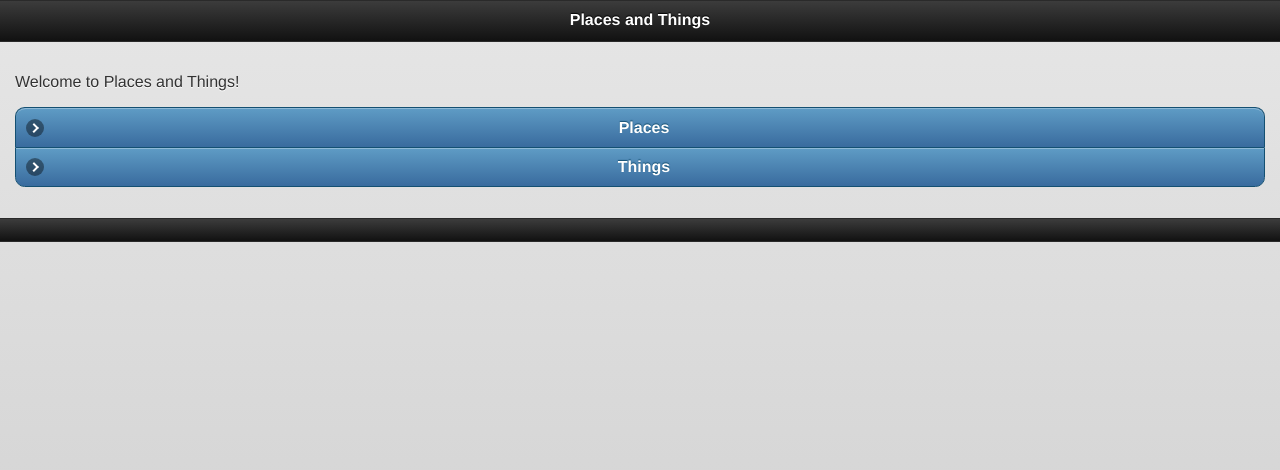
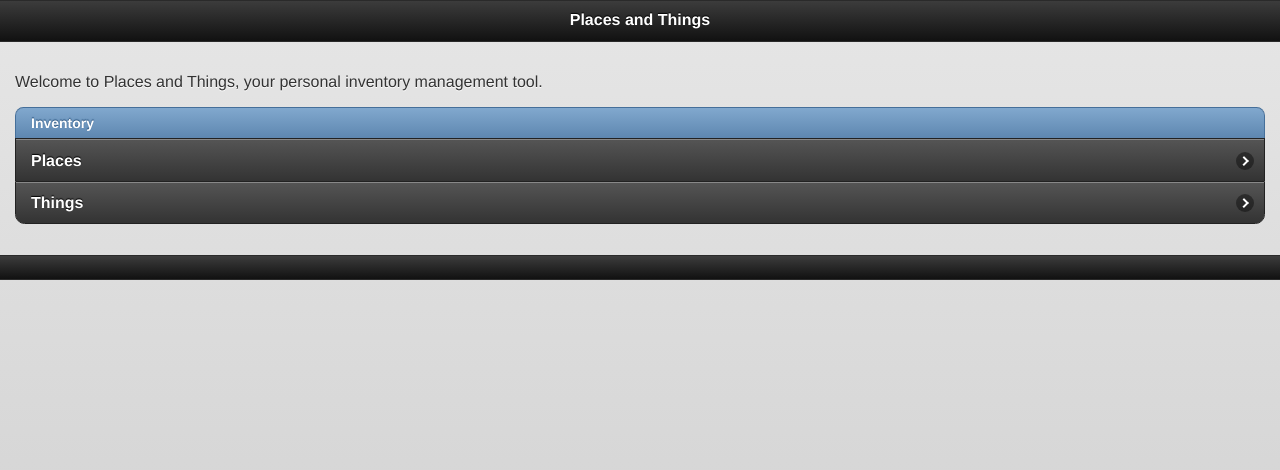
Before and after one commit to scsibug/PlacesAndThings, a plain HTML site: page index.html in a window 1280 px wide. Drawn offline with Linux system fonts and the light colour scheme.

Commit message:
Better button interface on front page.

```diff
--- a/index.html
+++ b/index.html
@@ -14,11 +14,12 @@
 	</div><!-- /header -->
 
 	<div data-role="content">
-          <p>Welcome to Places and Things!</p>
-                <div data-role="controlgroup">
-                  <a data-role="button" data-icon="arrow-r" href="#places">Places</a></li>
-                  <a data-role="button" data-icon="arrow-r" href="#things">Things</a></li>
-                </div>
+          <p>Welcome to Places and Things, your personal inventory management tool.</p>
+          <ul data-role="listview" data-inset="true" data-theme="a" data-dividertheme="b">
+            <li data-role="list-divider">Inventory</li>
+            <li><a href="#places">Places</a></li>
+            <li><a href="#things">Things</a></li>
+          </ul>
 
 	</div><!-- /content -->
 
```
